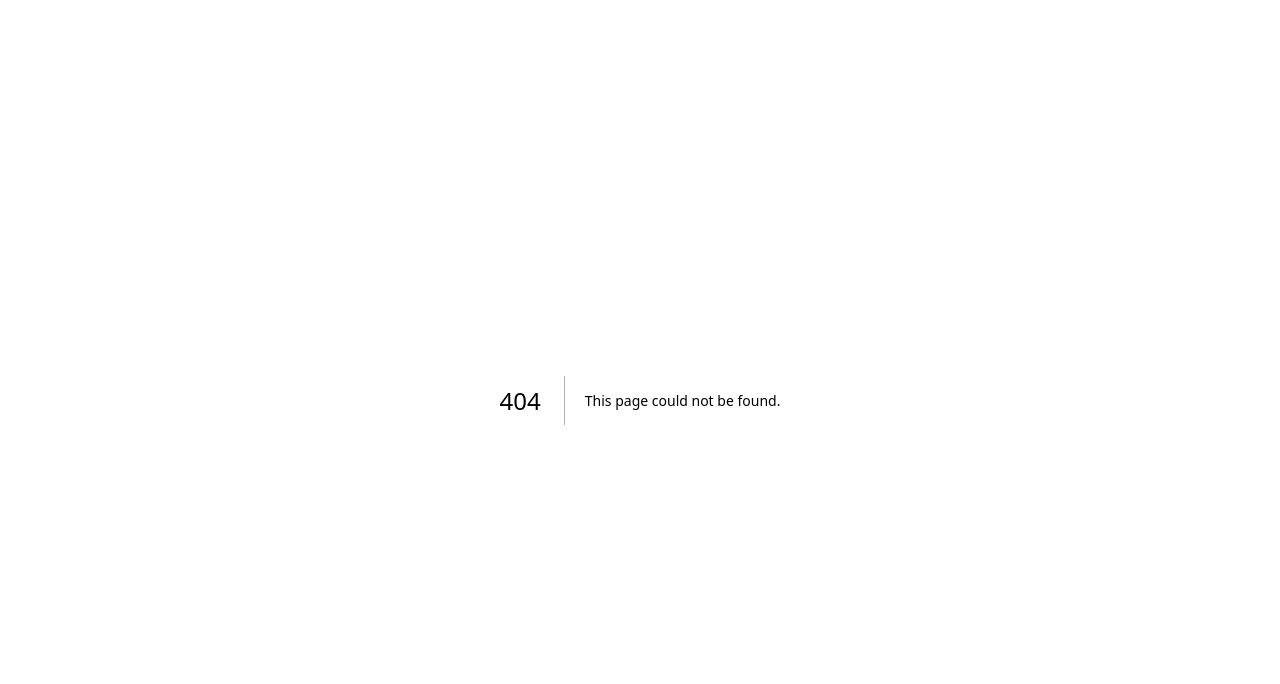
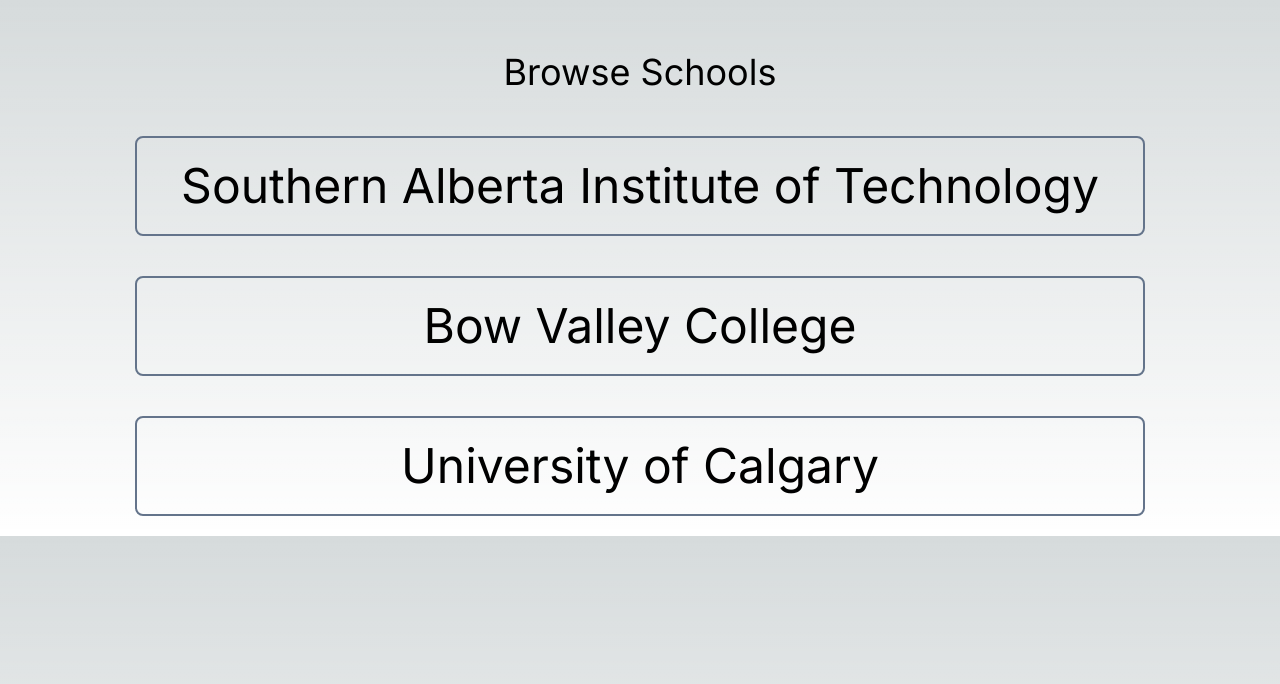
Before and after one commit to Andrew-Reimert/cprg301-career-path-compass, a Next.js app: page /schoolbrowser in a window 1280 px wide. Before the commit this address had no page. Shown: the top 684 px of the page. Built offline with nearby package versions, Linux system fonts and the light colour scheme.

Commit message:
CSS + School Browser

```diff
--- a/app/globals.css
+++ b/app/globals.css
@@ -88,8 +88,8 @@
 }
 
 .answer-button {
-  width: 14rem;
-  height: 4rem;
+  width: fit-content;
+  height: fit-content;
   font-size: 1.25rem;
   line-height: 1.75rem;
   padding: 0.5rem 1rem;
@@ -106,8 +106,8 @@
 }
 
 .answer-unselected {
-  width: 14rem;
-  height: 4rem;
+  width: fit-content;
+  height: fit-content;
   font-size: 1.25rem;
   line-height: 1.75rem;
   padding: 0.5rem 1rem;
@@ -124,8 +124,8 @@
 }
 
 .answer-correct {
-  width: 14rem;
-  height: 4rem;
+  width: fit-content;
+  height: fit-content;
   font-size: 1.25rem;
   line-height: 1.75rem;
   padding: 0.5rem 1rem;
@@ -138,8 +138,8 @@
 }
 
 .answer-incorrect {
-  width: 14rem;
-  height: 4rem;
+  width: fit-content;
+  height: fit-content;
   font-size: 1.25rem;
   line-height: 1.75rem;
   padding: 0.5rem 1rem;
--- a/app/page.js
+++ b/app/page.js
@@ -14,7 +14,7 @@
 
           <div className="flex p-6 mt-4">
           <div><a className="w-60 text-center m-5 p-6 border-2 border-slate-500 bg-slate-900 hover:bg-slate-800 rounded-lg block" href="/quizbrowser"><span className="text-xl">Take a Quiz!</span></a></div>
-          <div><a className="w-60 text-center m-5 p-6 border-2 border-slate-500 bg-slate-900 hover:bg-slate-800 rounded-lg block" href="/quizbrowser"><span className="text-xl">Browse Schools</span></a></div>
+          <div><a className="w-60 text-center m-5 p-6 border-2 border-slate-500 bg-slate-900 hover:bg-slate-800 rounded-lg block" href="/schoolbrowser"><span className="text-xl">Browse Schools</span></a></div>
           </div>
         </div>
 
--- a/app/quiz/QuizPage.js
+++ b/app/quiz/QuizPage.js
@@ -96,7 +96,7 @@
       {questions.map((question, index) => (
         <div key={index}>
           <div className="question-label">Question {index + 1}</div>
-          <div className="question">Question: {question.text}</div>
+          <div className="question w-fit">Question: {question.text}</div>
 
           {question.type === 'multiple_choice' && (
             <MultipleChoiceQuestion
--- /dev/null
+++ b/app/schoolbrowser/layout.js
@@ -0,0 +1,16 @@
+import { Inter } from "next/font/google";
+
+const inter = Inter({ subsets: ["latin"] });
+
+export const metadata = {
+  title: "Browse Schools",
+  description: "Browse schools to find the right one for you.",
+};
+
+export default function RootLayout({ children }) {
+  return (
+    <html lang="en">
+      <body className={inter.className}>{children}</body>
+    </html>
+  );
+}
--- /dev/null
+++ b/app/schoolbrowser/page.js
@@ -0,0 +1,18 @@
+
+export default function Schools() {
+  return (
+    <main className="flex flex-col items-center">
+        <div className="w-auto flex items-center flex-col">
+
+          <h2 className="text-4xl p-6 mt-7 text-center">Browse Schools</h2>
+
+          <div className="flex items-center flex-col w-full">
+            <a className="quiz-button" href="../quiz"><span className="text-5xl">Southern Alberta Institute of Technology</span></a>
+            <a className="quiz-button" href="../quiz"><span className="text-5xl">Bow Valley College</span></a>
+            <a className="quiz-button" href="../quiz"><span className="text-5xl">University of Calgary</span></a>
+          </div>
+        </div>
+    </main>
+  );
+
+}
```
